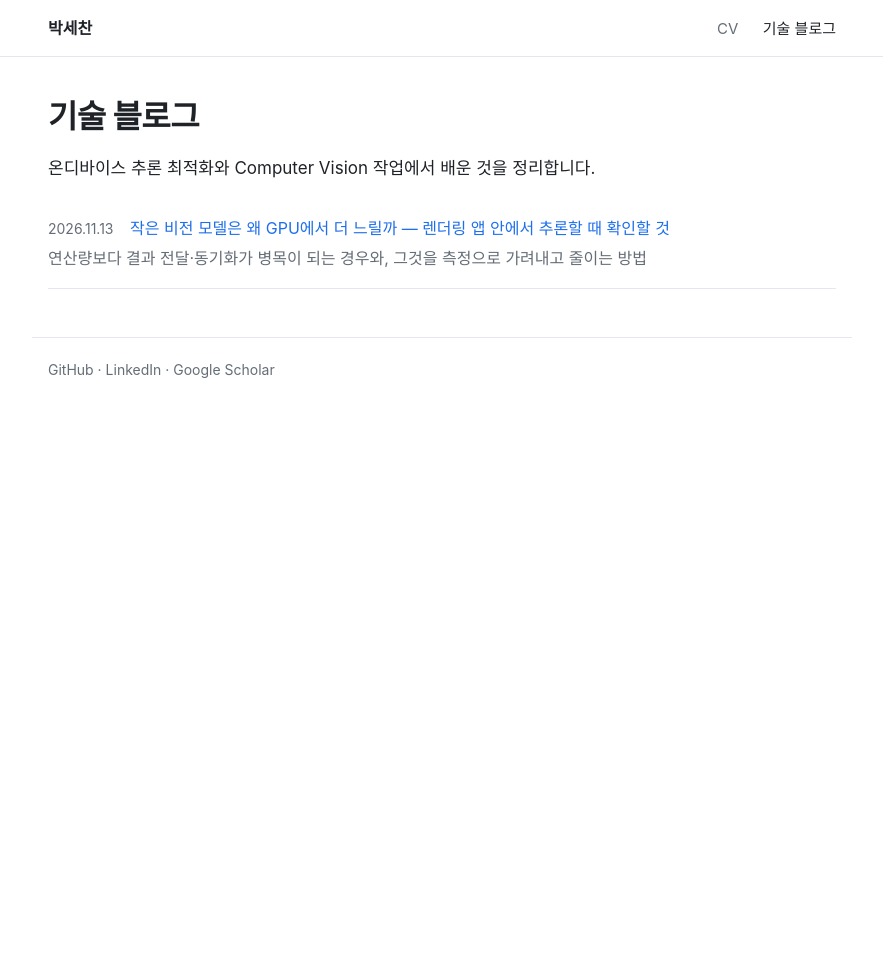
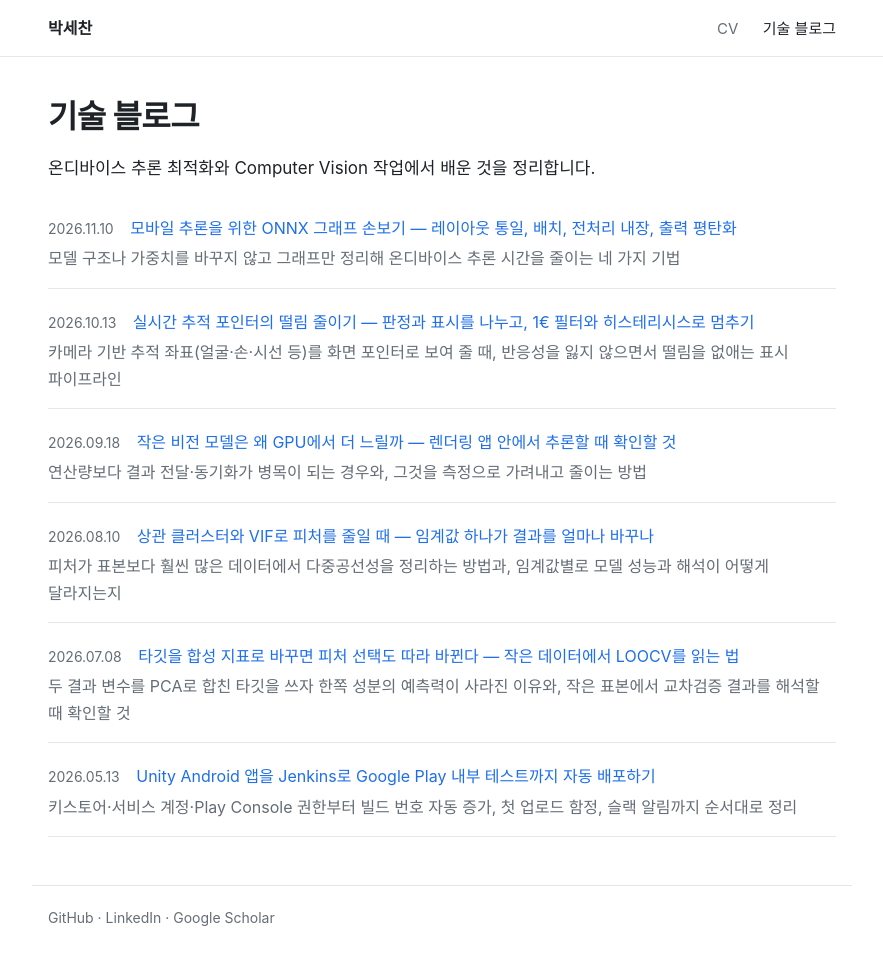
Before and after one commit to amkorousagi/amkorousagi.github.io, a Jekyll site: the page built from blog/index.html, in a window 1280 px wide and 969 px high. Shown: the top 965 px of the window, without its empty margins (198-1081 px from the left). Built offline with Jekyll 4.4.1, drawn with Linux system fonts in a browser that asks for light colours; some web fonts are replaced.

Commit message:
Blog: date-free URLs, five more posts
Permalinks are now /blog/<slug>/ with a redirect from the old dated URL. Adds posts on Unity Android CI/CD, composite targets and feature selection, correlation-cluster/VIF pruning, smoothing a real-time tracking pointer, and ONNX graph tuning for mobile.

````diff
--- a/_config.yml
+++ b/_config.yml
@@ -1,8 +1,10 @@
 title: 박세찬 · Sechan Park
-description: AI/ML Engineer · On-Device Computer Vision · NLP · 추론 최적화
+description: AI/ML Engineer · On-Device Computer Vision · 추론 최적화
 lang: ko
 url: https://amkorousagi.github.io
 markdown: kramdown
-permalink: /blog/:year/:month/:day/:title/
+permalink: /blog/:title/
 exclude:
   - README.md
+plugins:
+  - jekyll-redirect-from
--- /dev/null
+++ b/_posts/2026-05-13-unity-android-jenkins-play-deploy.md
@@ -0,0 +1,112 @@
+---
+layout: post
+title: "Unity Android 앱을 Jenkins로 Google Play 내부 테스트까지 자동 배포하기"
+description: 키스토어·서비스 계정·Play Console 권한부터 빌드 번호 자동 증가, 첫 업로드 함정, 슬랙 알림까지 순서대로 정리
+---
+
+Unity로 만든 Android 앱을 사람이 직접 빌드해서 Play Console에 올리면, 빌드 PC 상태나 서명 설정에 따라 결과가 달라지고 QA 배포가 하루씩 밀리기도 합니다. 브랜치에 머지되면 빌드부터 Google Play 내부 테스트 트랙 업로드, 팀 알림까지 자동으로 이어지게 만든 과정을 순서대로 정리합니다.
+
+## 전체 흐름
+
+```text
+GitHub (push / merge)
+   └─ webhook ─▶ Jenkins 파이프라인
+                   ├─ Unity batchmode 빌드 (BuildScript.cs) → 서명된 AAB
+                   ├─ 빌드 번호(versionCode) 자동 증가
+                   ├─ Google Play Developer API로 내부 테스트 트랙 업로드
+                   └─ 슬랙 알림 (변경 커밋 요약 포함)
+```
+
+## 1. 서명 준비 — 키스토어
+
+- 업로드용 키스토어와 별칭·비밀번호를 정하고, 키스토어 파일은 저장소가 아니라 **Jenkins Credentials**에 넣습니다
+- Play App Signing을 쓰면 Google이 앱 서명 키를 보관하고, 우리는 업로드 키로만 서명합니다. 업로드 키를 잃어버려도 재설정할 수 있어 관리 부담이 줄어듭니다
+
+## 2. Google Cloud 서비스 계정과 Play Console 권한
+
+1. Google Cloud 프로젝트에서 **Google Play Android Developer API**를 켭니다
+2. 서비스 계정을 만들고 JSON 키를 발급해 Jenkins Credentials에 넣습니다
+3. Play Console → 사용자 및 권한에서 이 서비스 계정 이메일을 초대하고, 해당 앱에 대해 **출시 관리 권한**(테스트 트랙 업로드)을 줍니다
+
+권한이 반영되기까지 시간이 걸릴 수 있어, 업로드가 권한 오류로 실패하면 몇 분 뒤 다시 시도해 봅니다.
+
+## 3. 첫 버전은 반드시 손으로 올린다
+
+API 업로드는 **Play Console에 앱의 첫 번째 번들이 수동으로 올라간 뒤부터** 동작합니다. 새 앱이라면 한 번은 콘솔에서 직접 AAB를 올리고 내부 테스트 트랙을 만들어 둡니다. 이걸 모르면 API 오류 메시지만 보고 서비스 계정 권한을 한참 의심하게 됩니다.
+
+## 4. Unity 빌드 스크립트
+
+에디터를 띄우지 않고 빌드하려면 `-batchmode -executeMethod`로 부를 정적 메서드를 만듭니다.
+
+```csharp
+public static class BuildScript
+{
+    public static void BuildAndroid()
+    {
+        PlayerSettings.Android.useCustomKeystore = true;
+        PlayerSettings.Android.keystoreName = Env("KEYSTORE_PATH");
+        PlayerSettings.Android.keystorePass = Env("KEYSTORE_PASS");
+        PlayerSettings.Android.keyaliasName = Env("KEY_ALIAS");
+        PlayerSettings.Android.keyaliasPass = Env("KEY_ALIAS_PASS");
+        PlayerSettings.Android.bundleVersionCode = int.Parse(Env("BUILD_NUMBER"));
+        EditorUserBuildSettings.buildAppBundle = true;
+
+        var report = BuildPipeline.BuildPlayer(new BuildPlayerOptions {
+            scenes = EditorBuildSettings.scenes.Where(s => s.enabled).Select(s => s.path).ToArray(),
+            locationPathName = "Build/app.aab",
+            target = BuildTarget.Android,
+        });
+        if (report.summary.result != BuildResult.Succeeded) EditorApplication.Exit(1);
+    }
+    static string Env(string k) => System.Environment.GetEnvironmentVariable(k);
+}
+```
+
+- 비밀값은 코드에 두지 않고 Jenkins가 환경 변수로 넣어 줍니다
+- 빌드 실패 시 종료 코드를 1로 내야 Jenkins 단계가 실패로 표시됩니다
+
+## 5. 빌드 번호 자동 증가
+
+Play는 같은 versionCode를 두 번 받지 않습니다. Jenkins의 `BUILD_NUMBER`나 별도 카운터를 versionCode로 쓰면 사람이 숫자를 올리는 일을 없앨 수 있습니다.
+
+주의할 점은 **트랙과 브랜치가 여러 개일 때 versionCode가 Play 전체에서 하나의 수열**이라는 것입니다. 개발 브랜치에서 낮은 번호를 넣어도 Play에 이미 더 큰 번호가 있으면 거절되므로, 업로드 직전에 Play의 최신 versionCode를 조회해 +1 하는 방식이 가장 안전합니다.
+
+## 6. Jenkinsfile
+
+```groovy
+pipeline {
+  agent any
+  environment { UNITY = '/path/to/Unity' }
+  stages {
+    stage('Build') {
+      steps {
+        withCredentials([file(credentialsId: 'upload-keystore', variable: 'KEYSTORE_PATH'),
+                         string(credentialsId: 'keystore-pass', variable: 'KEYSTORE_PASS')]) {
+          sh '"$UNITY" -batchmode -quit -nographics -projectPath . -executeMethod BuildScript.BuildAndroid -logFile -'
+        }
+      }
+    }
+    stage('Upload') {
+      steps {
+        withCredentials([file(credentialsId: 'play-service-account', variable: 'SA_JSON')]) {
+          sh 'python3 tools/upload_internal.py --json "$SA_JSON" --aab Build/app.aab'
+        }
+      }
+    }
+  }
+  post { always { slackSend message: "${env.JOB_NAME} #${env.BUILD_NUMBER}: ${currentBuild.currentResult}" } }
+}
+```
+
+처음 실행하면 Groovy 샌드박스가 일부 메서드 호출을 막는데, Jenkins 관리 화면의 스크립트 승인에서 허용해 줍니다.
+
+## 7. 알림에 "무엇이 바뀌었나" 붙이기
+
+빌드 성공 알림만으로는 QA가 무엇을 확인해야 할지 모릅니다. GitHub REST API의 compare(`/repos/{owner}/{repo}/compare/{base}...{head}`)로 직전 배포 이후 커밋 목록을 가져와 알림에 붙였습니다. 커밋이 많을 때는 로컬에서 돌린 작은 LLM으로 몇 줄 요약을 만들어 함께 보냈습니다. 코드가 외부로 나가지 않는다는 점에서 로컬 모델이 편했습니다.
+
+## 정리
+
+- 서명 키·서비스 계정 키는 전부 CI 비밀 저장소에, 코드에는 환경 변수 이름만
+- 첫 번들은 수동 업로드, 이후부터 API
+- versionCode는 사람이 아니라 파이프라인이 정한다
+- 알림에는 결과뿐 아니라 변경 내용을 붙인다
--- /dev/null
+++ b/_posts/2026-07-08-composite-target-feature-selection.md
@@ -0,0 +1,37 @@
+---
+layout: post
+title: "타깃을 합성 지표로 바꾸면 피처 선택도 따라 바뀐다 — 작은 데이터에서 LOOCV를 읽는 법"
+description: 두 결과 변수를 PCA로 합친 타깃을 쓰자 한쪽 성분의 예측력이 사라진 이유와, 작은 표본에서 교차검증 결과를 해석할 때 확인할 것
+---
+
+결과 변수가 두 개(A, B)이고 둘이 강하게 상관되어 있을 때, 하나로 합친 지표를 타깃으로 쓰고 싶어질 때가 있습니다. 흔한 방법이 두 변수를 표준화해 PCA를 돌리고 첫 번째 주성분(PC1)을 타깃으로 삼는 것입니다. 그런데 이렇게 바꾼 뒤, 원래 A만 예측하던 모델보다 성능이 크게 떨어지는 하위 그룹이 생겼습니다. 데이터가 잘못된 걸까요?
+
+## 상황
+
+- 표본은 수십 명 규모이고, 관심 있는 하위 그룹은 열 명 남짓
+- 원래는 **A를 타깃**으로 피처를 고르고 모델을 만들었고, 그 그룹에서 LOOCV 성능이 좋았음
+- 타깃을 **PC1(A와 B의 합성)**으로 바꾸고 같은 절차(AutoML 피처 선택 + 모델 선택)를 다시 돌리자, 그 그룹의 LOOCV 성능이 눈에 띄게 낮아짐
+
+## 확인한 것
+
+**1. PC1이 실제로 무엇인지 본다**
+PCA 로딩을 보니 PC1은 사실상 B 쪽 축이었고 A의 비중은 작았습니다. 두 변수의 분산 크기가 다르면, 이름은 "합성 지표"여도 실제로는 한쪽 변수에 가깝게 됩니다. 합성 타깃을 쓸 때는 **로딩과 설명분산을 먼저 확인**해야 합니다.
+
+**2. 피처 선택이 타깃을 따라간다**
+PC1을 타깃으로 피처를 다시 고르자, B와 상관이 높은 피처가 주로 뽑혔습니다. 그 피처셋으로 A를 예측해 보면 성능이 거의 없었습니다. 반대로 **원래 A용으로 고른 피처로 PC1을 예측하면 꽤 잘 맞았습니다.** 즉 PC1이 예측 불가능한 타깃이어서가 아니라, 피처 선택 단계가 B 쪽 신호만 남기고 A 쪽 신호를 버린 것이었습니다.
+
+**3. 데이터 이상을 의심하기 전에 단독 성능을 본다**
+새 피처셋으로 B만 따로 예측하면 성능이 무난했습니다. B 데이터가 망가진 게 아니라는 뜻입니다. "성능이 떨어졌다 → 데이터가 이상하다"로 바로 가기 전에, **타깃 성분별로 따로** 성능을 확인하면 원인이 데이터인지 절차인지 가를 수 있습니다.
+
+## 작은 표본에서 LOOCV를 읽을 때
+
+- **분산이 크다.** 열 명 남짓이면 한두 명이 R²를 크게 흔듭니다. 하나의 숫자보다 예측-실제 산점도와 잔차를 같이 봅니다
+- **순열검정으로 기준선을 만든다.** 타깃을 무작위로 섞어 같은 절차를 1,000번 돌린 분포와 비교하면, 그 성능이 우연으로 나올 수 있는 수준인지 알 수 있습니다. 피처 선택까지 순열 루프 **안에** 넣어야 낙관적 편향을 피합니다
+- **피처 선택은 교차검증 안에서.** 전체 데이터로 피처를 고른 뒤 LOOCV를 돌리면 성능이 부풀려집니다
+- **겹치는 피처를 본다.** 타깃을 바꿨을 때 선택된 피처가 얼마나 겹치는지(이번엔 일곱 개 중 두 개)를 보면, 두 모델이 같은 신호를 쓰는지 다른 신호를 쓰는지 바로 드러납니다
+
+## 정리
+
+- 합성 타깃은 로딩부터 확인한다. 이름과 실제 의미가 다를 수 있다
+- 성능이 떨어지면 성분별 단독 성능과 피처셋 교차 예측으로 원인을 가른다
+- 작은 표본의 LOOCV는 산점도·순열검정과 함께 읽고, 결론보다 한계로 기록한다
--- /dev/null
+++ b/_posts/2026-08-10-correlation-cluster-vif-feature-pruning.md
@@ -0,0 +1,40 @@
+---
+layout: post
+title: "상관 클러스터와 VIF로 피처를 줄일 때 — 임계값 하나가 결과를 얼마나 바꾸나"
+description: 피처가 표본보다 훨씬 많은 데이터에서 다중공선성을 정리하는 방법과, 임계값별로 모델 성능과 해석이 어떻게 달라지는지
+---
+
+행동 로그처럼 같은 현상을 여러 방식으로 집계한 피처가 수백 개 있고 표본은 수십 개뿐인 데이터에서는, 비슷한 피처끼리 상관이 매우 높습니다. 그대로 모델에 넣으면 계수가 불안정하고, 중요도 해석도 어떤 피처가 우연히 대표로 뽑혔는지에 따라 바뀝니다. 그래서 상관 클러스터와 VIF로 피처를 줄여 봤고, **임계값을 어디에 두느냐에 따라 결과가 크게 달라진다**는 것을 확인했습니다.
+
+## 방법
+
+1. **상관 클러스터링** — 피처 간 |상관계수|로 거리(1 − |r|)를 만들고 계층적 군집화를 합니다. 임계값 θ 이상으로 묶인 클러스터에서 대표 피처 하나만 남깁니다(타깃과의 상관이 가장 큰 것, 또는 해석이 쉬운 것)
+2. **VIF 정리** — 남은 피처에서 VIF가 기준을 넘는 피처를 하나씩 제거합니다
+3. 남은 피처로 여러 모델(Ridge, ElasticNet, 선형 SVR, 트리 앙상블 등)을 LOOCV로 비교합니다
+
+같은 데이터에 대해 세 가지 강도로 돌렸습니다.
+
+| 설정 | 상관 임계값 θ | VIF 기준 | 남는 피처 |
+|---|---|---|---|
+| 약하게 | 0.95 | 10 | 약 100개 |
+| 중간 | 0.8 | 3 | 10여 개 |
+| 강하게 | 0.7 | 2 | 3개 |
+
+## 관찰
+
+**약하게 정리하면 LOOCV 성능이 가장 높게 나옵니다.** 하지만 표본 수보다 많은 피처가 남은 상태라, 정규화 모델이 그 안에서 고른 결과입니다. 숫자는 좋아도 **다른 표본에서 재현될지는 가장 의심스러운 설정**입니다.
+
+**강하게 정리하면 성능이 크게 떨어집니다.** 대신 남은 두세 개 피처는 해석이 분명합니다. 어떤 하위 그룹에서는 아예 예측력이 사라졌는데, 이는 "신호가 없다"기보다 신호가 여러 피처에 흩어져 있어 대표 하나로는 담기지 않는다는 뜻일 수 있습니다.
+
+**어느 설정에서도 살아남는 피처가 있습니다.** 임계값을 바꿔도 계속 상위에 남는 피처는 우연히 뽑힌 대표가 아닐 가능성이 높습니다. 이번에도 특정 집계 지표 하나는 세 설정 모두에서 남았고 방향도 같았습니다. 해석과 보고는 이런 **안정적인 피처**를 중심으로 하는 편이 안전합니다.
+
+## 실무 기준
+
+- **임계값은 하나만 보지 않는다.** 2~3단계로 돌려 성능과 남는 피처가 어떻게 변하는지 함께 봅니다. 한 설정의 최고 성능만 보고하면 피처 정리 단계가 사실상 튜닝이 됩니다
+- **정리 기준은 타깃을 보지 않게.** 상관 클러스터링과 VIF는 피처끼리만 보는 비지도 단계라 교차검증 밖에서 해도 누수가 적습니다. 반대로 "타깃과 상관이 큰 대표 고르기"는 타깃을 보므로 교차검증 안에서 해야 합니다
+- **표본 대비 피처 수를 같이 적는다.** 같은 R²라도 피처 100개와 3개는 의미가 다릅니다
+- **안정성을 결과로 보고한다.** 설정을 바꿔도 남는 피처, 방향이 바뀌지 않는 피처를 표로 남깁니다
+
+## 정리
+
+다중공선성 정리는 전처리처럼 보이지만, 임계값 선택이 모델 성능과 해석을 함께 바꾸는 **모델링 결정**입니다. 여러 강도로 돌려 보고, 성능보다 안정적으로 남는 피처를 기준으로 판단하는 편이 작은 데이터에서는 더 믿을 만했습니다.
--- a/_posts/2026-11-13-small-model-gpu-readback.md
+++ b/_posts/2026-09-18-small-model-gpu-readback.md
@@ -1,6 +1,8 @@
 ---
 layout: post
 title: "작은 비전 모델은 왜 GPU에서 더 느릴까 — 렌더링 앱 안에서 추론할 때 확인할 것"
+redirect_from:
+  - /blog/2026/11/13/small-model-gpu-readback/
 description: 연산량보다 결과 전달·동기화가 병목이 되는 경우와, 그것을 측정으로 가려내고 줄이는 방법
 ---
 
@@ -50,4 +52,4 @@ GPU에서 계산한 결과를 CPU 코드(후처리, 게임 로직)가 쓰려면
 - [ ] readback을 렌더 스레드에서 동기로 하고 있지 않은가
 - [ ] 지연이 시간이 지날수록 커지는가 (루프 구조 의심)
 
-모델을 줄이거나 양자화하기 전에 이 항목부터 확인하면, 출력을 바꾸지 않고도 지연을 크게 줄일 수 있는 경우가 많습니다. 양자화처럼 출력이 바뀌는 최적화를 언제 쓸 수 있는지는 다음 글에서 공개 모델로 직접 측정해 정리하겠습니다.
+모델을 줄이거나 양자화하기 전에 이 항목부터 확인하면, 출력을 바꾸지 않고도 지연을 크게 줄일 수 있는 경우가 많습니다. 출력을 바꾸지 않는 다른 방법으로는 모델 그래프 자체를 정리하는 방법도 있습니다. 레이아웃 통일·배치 추론·전처리 내장·출력 평탄화는 [다른 글](/blog/onnx-graph-tuning-for-mobile/)에 정리했습니다.
--- /dev/null
+++ b/_posts/2026-10-13-smoothing-realtime-tracking-pointer.md
@@ -0,0 +1,59 @@
+---
+layout: post
+title: "실시간 추적 포인터의 떨림 줄이기 — 판정과 표시를 나누고, 1€ 필터와 히스테리시스로 멈추기"
+description: 카메라 기반 추적 좌표(얼굴·손·시선 등)를 화면 포인터로 보여 줄 때, 반응성을 잃지 않으면서 떨림을 없애는 표시 파이프라인
+---
+
+카메라로 얼굴이나 손, 시선 방향을 추적해 화면에 포인터로 보여 주면, 가만히 있어도 포인터가 계속 떨립니다. 추정값에 섞인 노이즈 때문입니다. 강하게 거르면 떨림은 줄지만 포인터가 늦게 따라오고, 약하게 거르면 계속 흔들립니다. 이 글은 이 트레이드오프를 다룬 표시 파이프라인 설계를 정리한 것입니다.
+
+## 1. 먼저 판정과 표시를 나눈다
+
+가장 중요한 결정은 **"무언가를 판정하는 값"과 "화면에 그리는 값"을 분리**하는 것입니다.
+
+- 판정(버튼을 눌렀다, 목표를 봤다 등)은 늦으면 안 되고, 필터가 바꾸면 안 됩니다
+- 표시는 사람 눈에 자연스러우면 됩니다. 수십 ms 늦어도 괜찮습니다
+
+그래서 같은 추적 샘플에서 두 갈래로 나눕니다. 판정 경로는 그대로 두고, 아래 단계는 전부 **그리는 값에만** 적용합니다.
+
+```text
+추적 샘플 ─┬─▶ 판정 경로 (기존 그대로, 즉시)
+           └─▶ 표시: 축 고정 → 1€ 필터 → 커서 고정(히스테리시스) → 사공간 → 화면 보간 → 그래픽
+```
+
+## 2. 1€ 필터 — 속도에 따라 거르는 정도를 바꾼다
+
+[1€ 필터](https://gery.casiez.net/1euro/)는 속도에 따라 차단 주파수가 바뀌는 저역통과 필터입니다.
+
+- 천천히 움직이거나 멈춰 있을 때 → 차단 주파수가 낮아져 강하게 거름(떨림 감소)
+- 빠르게 움직일 때 → 차단 주파수가 높아져 거의 그대로 통과(지연 감소)
+
+조정 값은 두 개입니다. **최소 차단 주파수**를 내리면 더 안정적이지만 느려지고, **β**를 올리면 빠른 이동의 지연이 줄어듭니다. 지수 이동평균은 속도와 관계없이 지연이 항상 같고, 이동평균·중앙값 필터는 창 길이만큼 고정 지연이 생겨, 포인터 용도로는 1€가 가장 균형이 좋았습니다.
+
+한 가지 함정: 필터에 새 샘플을 넣는 시점을 추론 주기에만 묶으면, 터치나 키보드처럼 다른 입력으로 바뀌었을 때 필터가 멈춰 버립니다. **값이 바뀌었을 때, 또는 일정 시간 변화가 없을 때** 샘플을 넣도록 했습니다.
+
+## 3. 커서 고정 — 떨림을 "줄이지" 말고 "멈춘다"
+
+필터만으로는 미세한 떨림이 완전히 사라지지 않습니다. 그래서 히스테리시스가 있는 고정 단계를 넣었습니다.
+
+- **고정 상태**: 기준점(앵커)에서 고정 반경 안의 변화는 무시합니다. 포인터가 완전히 멈춥니다
+- **풀림**: 한 번에 점프 반경 이상 움직이면 **즉시** 따라갑니다(빠른 이동). 천천히 반경 밖으로 나가면 일정 시간 계속 밖에 있어야 따라갑니다(한두 샘플 튀는 값 무시)
+- **재고정**: 목표가 반경 절반 안에 일정 시간 머물면 그 자리에 다시 고정합니다
+- **드리프트 보정**: 고정 중 평균 위치가 앵커에서 조금씩 계속 떨어져 있으면 앵커를 천천히 옮깁니다. 반경 안에서 실제로 조금 이동했는데 포인터가 옛 자리에 붙어 있는 문제를 막습니다
+
+고정 반경은 감으로 정하지 않고, **응시(정지) 중 입력 흔들림의 표준편차를 재서 그 2~3배**로 잡았습니다.
+
+## 4. 화면 보간과 그래픽
+
+- 정규화 좌표를 화면 픽셀로 바꾼 뒤, 임계 감쇠 스무딩(SmoothDamp 같은)으로 따라가면 큰 이동이 부드럽게 감속하며 도착합니다
+- 예전의 "일정 거리 이상이면 순간이동", "일정 거리 이하면 무시" 같은 하드 게이트는 계단 현상을 만들어 없앴습니다
+- 포인터 모양은 감쇠비 1 이상의 스프링으로 몸체가 뒤따르게 해, 움직일 때 꼬리가 늘어나고 멈추면 출렁임 없이 원으로 돌아오게 했습니다. 정점은 CPU에서 만들고 기본 UI 셰이더로 그려 커스텀 셰이더 없이 구현했습니다
+
+## 5. 조정할 수 있게 만든다
+
+- 모든 파라미터의 기본값을 **한 파일**에만 두고, 디버그 빌드에서는 화면 패널로 바로 바꿔 볼 수 있게 했습니다
+- 단계별 값(입력 → 축 고정 → 필터 → 고정 → 화면 좌표)을 매 프레임 CSV로 남겨, **어느 단계가 떨림을 만드는지** 데이터로 볼 수 있게 했습니다
+- 판정에 영향을 주는 값은 디버그 빌드에서만 바뀌도록 막았습니다
+
+## 결과와 한계
+
+응시 중 포인터 흔들림은 절반 이하로 줄고 반경 안의 미세 떨림은 멈췄으며, 빠른 이동은 대기 없이 따라갑니다. 대가로 표시가 수십 ms 늦어지지만 판정은 늦지 않습니다. 사람마다 다른 중심 오프셋 같은 계통 오차는 표시 단계에서 고칠 수 없고, 보정(캘리브레이션) 단계에서 다뤄야 합니다.
--- /dev/null
+++ b/_posts/2026-11-10-onnx-graph-tuning-for-mobile.md
@@ -0,0 +1,64 @@
+---
+layout: post
+title: "모바일 추론을 위한 ONNX 그래프 손보기 — 레이아웃 통일, 배치, 전처리 내장, 출력 평탄화"
+description: 모델 구조나 가중치를 바꾸지 않고 그래프만 정리해 온디바이스 추론 시간을 줄이는 네 가지 기법
+---
+
+공개된 사전학습 모델을 가져와 모바일에서 돌리면, 모델 자체보다 **모델 주변**에서 시간이 새는 경우가 많습니다. 레이아웃 변환, 같은 모델의 반복 호출, CPU에서 하는 전처리, 여러 개의 출력 텐서 같은 것들입니다. 가중치와 연산 구조는 그대로 두고 ONNX 그래프만 정리해서 추론 시간을 줄이는 네 가지 기법을 정리합니다. 여러 모델을 잇는 파이프라인에서 네 가지를 함께 적용했을 때, 기기에 따라 파이프라인 시간이 2~4배 줄었습니다.
+
+## 1. 레이아웃 통일 — NHWC/NCHW 혼재 없애기
+
+다른 프레임워크에서 변환한 모델은 입력이 NHWC(TensorFlow 계열)이고, 같은 파이프라인의 다른 모델은 NCHW(PyTorch 계열)인 경우가 흔합니다. 그러면 그래프 앞뒤에 `Transpose`가 끼고, 런타임이 메모리 재배치를 매번 합니다.
+
+- 파이프라인 전체를 한 레이아웃(NCHW)으로 통일하고, 입력 직후의 `Transpose`와 불필요한 `Reshape`를 제거합니다
+- 입력을 만드는 쪽(카메라 프레임 → 텐서)에서 처음부터 목표 레이아웃으로 채우면 변환이 아예 사라집니다
+- 바꾼 뒤에는 원본과 출력이 같은지 반드시 비교합니다(아래 검증)
+
+## 2. 배치 추론 — 같은 모델을 두 번 부르지 않기
+
+좌·우처럼 같은 모델을 두 번 호출하는 구조라면, 두 입력을 batch 2로 묶어 한 번에 돌립니다.
+
+- 한쪽 입력은 좌우 반전해 같은 방향으로 맞춘 뒤 묶고, 출력에서 다시 반전을 되돌립니다
+- 호출 횟수가 줄면 커널 실행·동기화·스케줄링 오버헤드도 같이 줄어듭니다
+- 그래프의 배치 차원이 고정 1로 박혀 있으면 동적 배치(또는 2)로 바꿔야 합니다
+
+## 3. 전처리를 그래프 안으로
+
+얼굴이나 객체 영역을 잘라(crop) 크기를 맞추는(resize) 전처리를 앱 코드(CPU)에서 하면, 큰 이미지를 CPU로 가져와 처리한 뒤 다시 넘기게 됩니다.
+
+- crop·resize를 ONNX 연산자(`Slice`, `Resize` 등)로 그래프 앞에 넣어 추론 백엔드에서 처리합니다
+- 잘라낼 위치(오프셋)는 작은 입력 텐서로 따로 넘깁니다
+- 이미지 왕복과 CPU 연산이 사라지고, 전처리 구현이 플랫폼마다 달라서 생기는 미세한 차이도 없어집니다
+
+## 4. 출력 병합과 평탄화
+
+검출·랜드마크 모델은 출력이 여러 개인 경우가 많습니다. 출력마다 따로 읽으면 결과를 가져올 때마다 동기화와 복사가 일어납니다.
+
+- 쓰지 않는 출력과 그 출력만을 위한 연산은 그래프에서 지웁니다
+- 남은 출력들을 각각 평탄화(`Flatten`)해 이어 붙여(`Concat`) **텐서 하나**로 만듭니다
+- 받는 쪽은 각 출력의 모양과 순서를 이미 알고 있으므로, 오프셋으로 잘라 원래 구조대로 해석합니다
+
+이렇게 하면 결과 전달이 추론당 한 번으로 줄어듭니다. 특히 GPU 백엔드에서 결과를 CPU로 읽어 오는 비용이 클 때 효과가 큽니다([관련 글](/blog/small-model-gpu-readback/)).
+
+## 덤: 노드 정리는 빨라지지 않을 수도 있다
+
+같은 값을 펼치기만 하는 `Expand` 같은 노드를 상수로 접어 노드 수와 파일 크기를 줄이는 정리도 했습니다. 파일은 눈에 띄게 작아졌지만 **실행 시간은 거의 그대로**였습니다. 런타임이 이미 그런 노드를 최적화하고 있었기 때문입니다. 그래프 정리의 효과는 기법마다 다르니, "노드가 줄었다"가 아니라 **실기기 시간**으로 판단해야 합니다.
+
+## 검증 — 출력이 같은지부터
+
+그래프를 고친 뒤에는 속도보다 먼저 **출력이 원본과 같은지** 확인합니다.
+
+- 같은 입력 묶음을 원본과 수정본에 넣고 출력의 최대 절대 오차를 비교합니다. 레이아웃·배치·평탄화처럼 수학적으로 같은 변환은 **비트 단위로 같아야** 합니다
+- 런타임이 둘 이상이면(예: ONNX Runtime과 엔진 내장 추론기) 양쪽에서 모두 비교합니다
+- 그다음 실기기에서 중앙값과 p95 시간을 잽니다. 기법별 기여도를 따로 재지 않았다면, 결과는 "함께 적용해서" 몇 배로만 말합니다
+
+## 정리
+
+| 기법 | 줄이는 것 |
+|---|---|
+| 레이아웃 통일 | Transpose·메모리 재배치 |
+| 배치 추론 | 같은 모델 반복 호출 오버헤드 |
+| 전처리 내장 | 이미지 왕복·CPU 전처리 |
+| 출력 병합·평탄화 | 결과 전달·동기화 횟수 |
+
+모델을 줄이거나 양자화하기 전에, 이 네 가지로 출력은 그대로 두고 얻을 수 있는 몫부터 챙기는 것을 권합니다.
````
